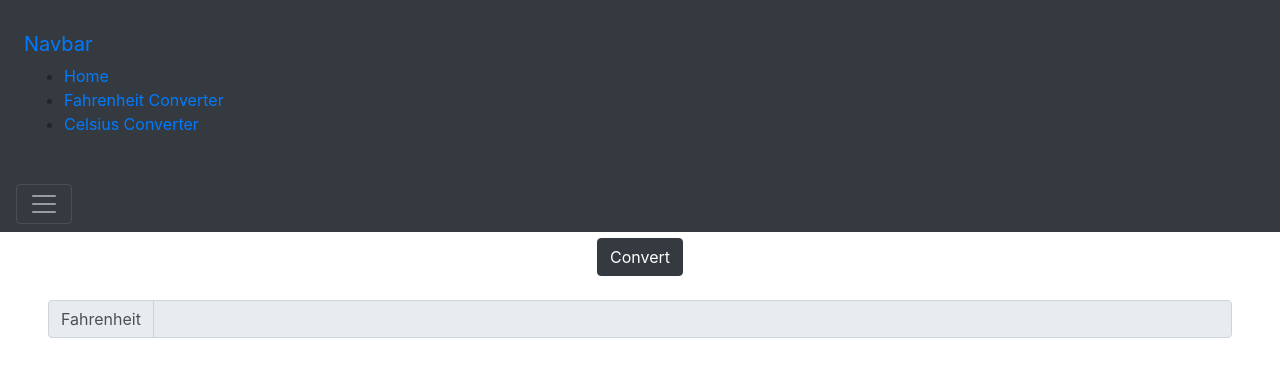
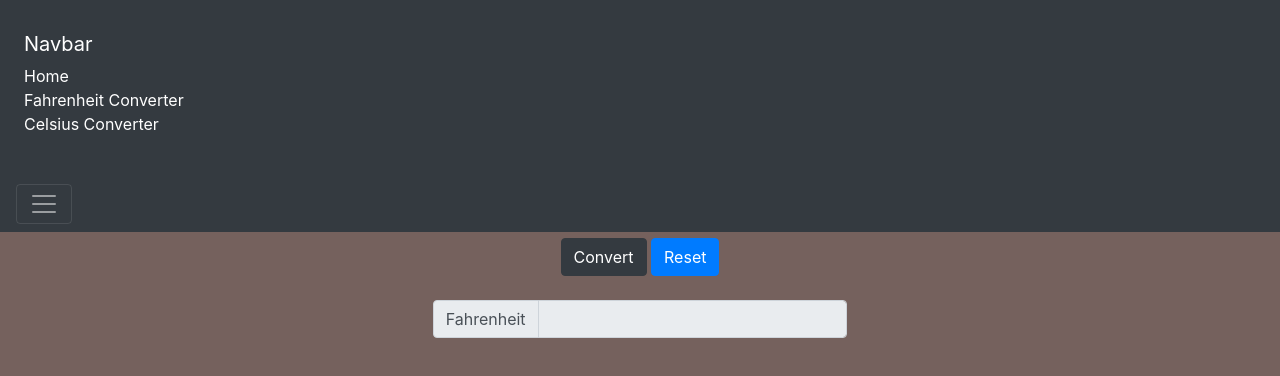
Before and after one commit to svalenzuela1/JS-Temperature-Calculator, a plain HTML site: page c_to_f.html in a window 1280 px wide. Both pictures are taken after a click on the button "Toggle navigation". Drawn offline with nearby package versions, Linux system fonts and the light colour scheme.

Commit message:
added bootstrap classes

```diff
--- a/c_to_f.html
+++ b/c_to_f.html
@@ -19,7 +19,7 @@
     <script src="script.js" defer></script>
   </head>
 
-  <body>
+  <body class="bg-mauve">
     <!-- NAVBAR -->
     <header class="pb-5">
       <div class="fixed-top">
@@ -28,7 +28,7 @@
             <a class="navbar-brand" href="#">Navbar</a>
             <!-- <h5 class="text-white h4">Collapsed content</h5>
             <span class="text-muted">Toggleable via the navbar brand.</span> -->
-            <ul>
+            <ul class="list-unstyled">
               <li><a href="index.html">Home</a></li>
               <li><a href="c_to_f.html">Fahrenheit Converter</a></li>
               <li><a href="f_to_c.html">Celsius Converter</a></li>
@@ -53,7 +53,9 @@
     <!-- NAVBAR -->
 
     <!-- CONTENT -->
-    <main class="p-5">
+    <main class="container p-5">
+      <div class="row justify-content-center">
+        <div>
       <div class="text-center">
         <h1 class="quicksand p-3">Celsius To Fahrenheit</h1>
 
@@ -68,6 +70,7 @@
 
             <div class="text-center pb-4">
               <input class="btn btn-dark" id="calcFahrenheitBtn" value="Convert" type="button">
+              <input class="btn btn-primary" type="Reset" value="Reset">
             </div>
 
             <div class="input-group mb-3">
@@ -85,6 +88,8 @@
           </form>
         </div>
       </div>
+    </div>
+  </div>
     </main>
     <!-- CONTENT -->
 
--- a/style.css
+++ b/style.css
@@ -1,9 +1,29 @@
 @import url('https://fonts.googleapis.com/css2?family=Oxygen:wght@300&family=Quicksand:wght@300&display=swap');
 
+*{
+    color: white;
+}
+
+a{
+    text-decoration: none;
+    color: white;
+}
 .quicksand{
     font-family: 'Quicksand', sans-serif;
+    color: white;
 }
 
 .oxygen{
     font-family: 'Oxygen', sans-serif;
+    color:white;
 }
+
+.bg-olive{
+    /* background-color: #718A6B; */
+    /* background-color: #718A6B; */
+    background-color: #D7BEAF;
+}
+
+.bg-mauve{
+    background-color: #75615D;
+}
```
Also changed, not shown: f_to_c.html (+4 -3 lines), index.html (+2 -2 lines).
